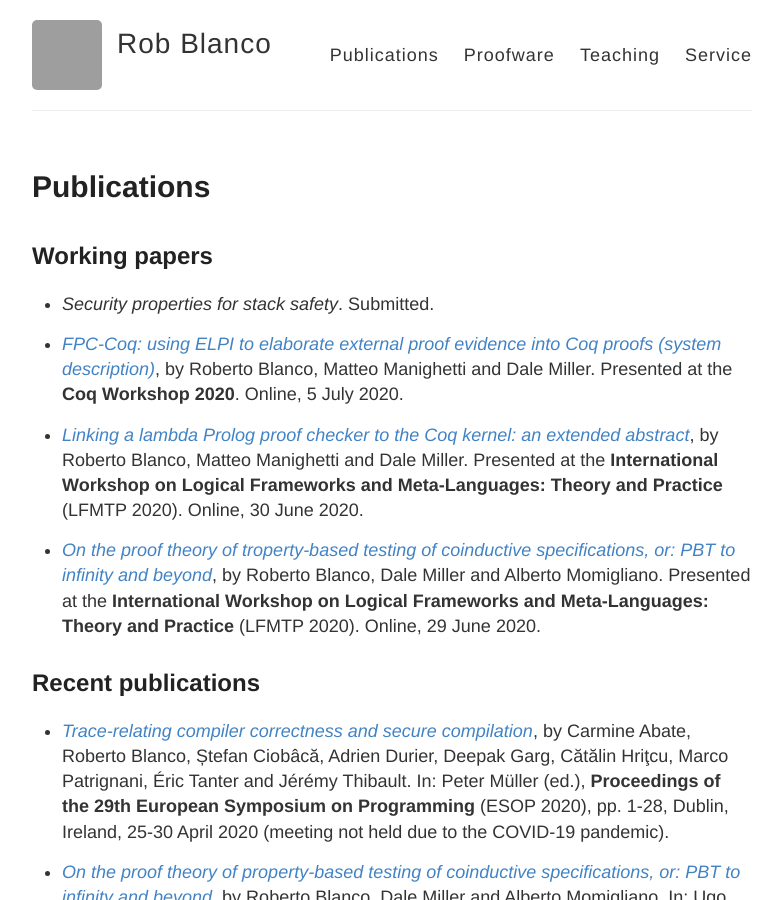
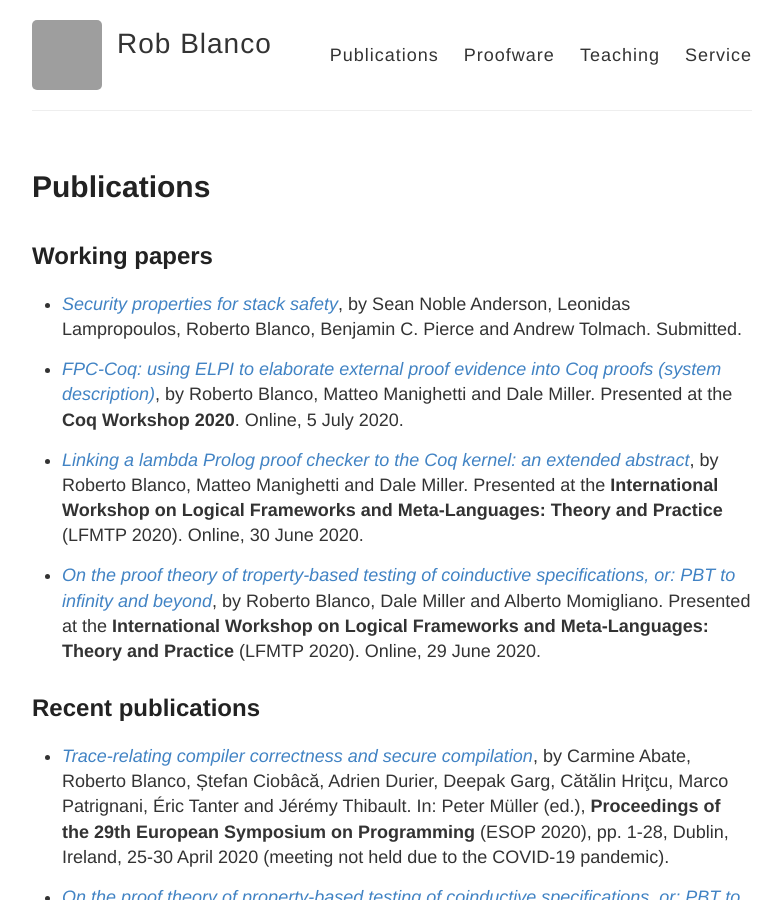
Before and after one commit to robblanco/robblanco.github.io, a Jekyll site: the page built from publications.md, in a window 1280 px wide and 900 px high. Shown: the whole window, without its empty margins (248-1029 px from the left). Built offline with Jekyll 4.4.1, drawn with Linux system fonts in a browser that asks for light colours; grey boxes are pictures that could not be loaded.

Commit message:
Add arXiv information

```diff
--- a/publications.md
+++ b/publications.md
@@ -6,8 +6,9 @@ permalink: /publications/
 
 ## Working papers
 
-* *Security properties for stack safety*.
-  Submitted.
+* [*Security properties for stack safety*](https://arxiv.org/abs/2105.00417),
+  by Sean Noble Anderson, Leonidas Lampropoulos, Roberto Blanco, Benjamin C.
+  Pierce and Andrew Tolmach. Submitted.
 
 * [*FPC-Coq: using ELPI to elaborate external proof evidence into Coq proofs
   (system description)*](
```
